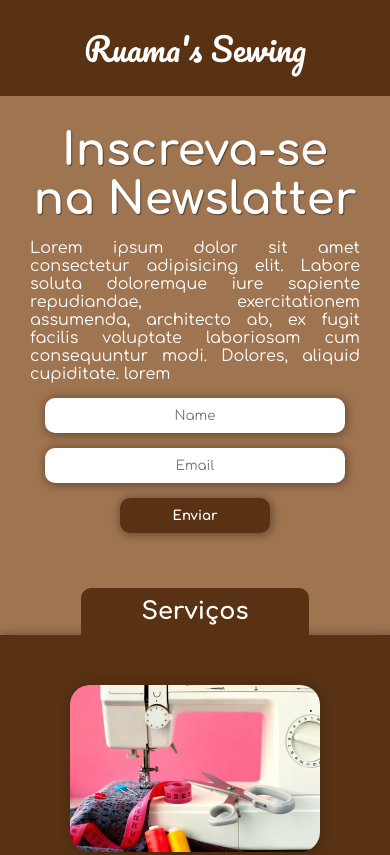
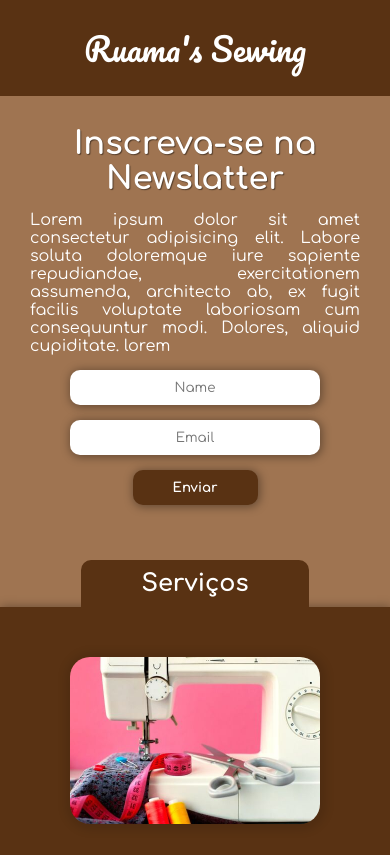
Before and after one commit to MatheusBalcky/landingpage-exemple-sewing, a plain HTML site: page index.html in a window 390 px wide. Shown: the top 855 px of the page. Drawn offline with Linux system fonts and the light colour scheme.

Commit message:
querys atts

```diff
--- a/style/media.css
+++ b/style/media.css
@@ -48,5 +48,8 @@
 @media (max-width: 422px){
     .menu-site{display: none;}
     .image-service{max-width: 250px;}
-    input{width: 10%;}
+    .input{width: 250px;}
+    .subscribe > h2{
+        font-size: 2em;
+    }
 }
--- a/style/style.css
+++ b/style/style.css
@@ -249,7 +249,7 @@ form{
     padding: 50px 10px;
 }
 .questions {
-    width: 90%;
+    width: 100%;
     display: flex;
     flex-direction: column;
     gap: 20px 0px;
@@ -257,7 +257,7 @@ form{
     align-items: center;
 }
 .questions details{
-    width: 80%;
+    width: 90%;
     background-color: white;
     padding: 15px;
     cursor: pointer;
```
